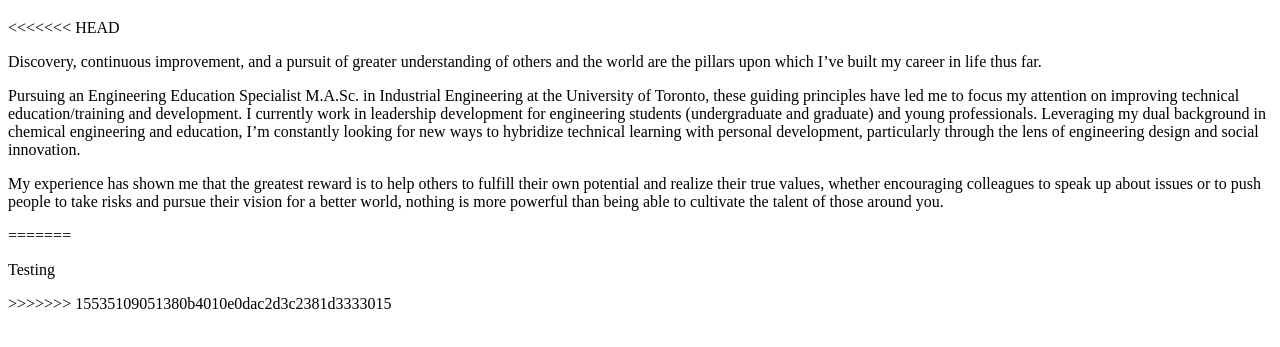
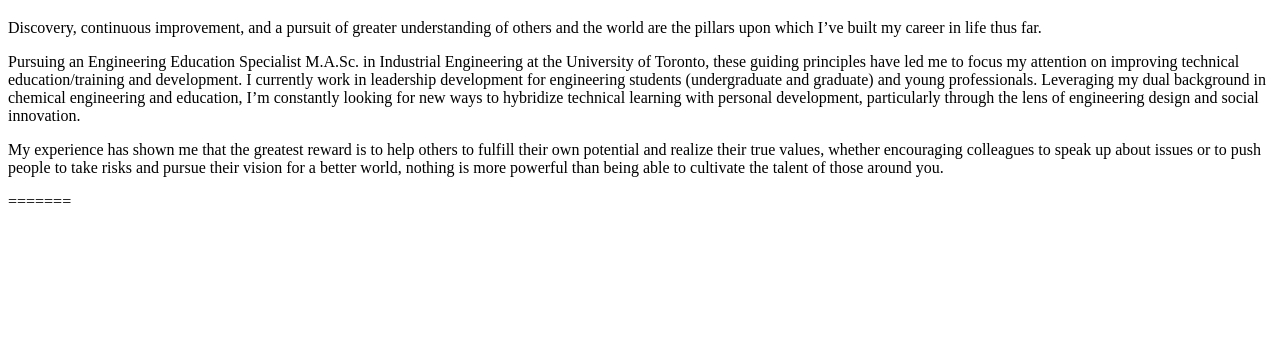
Before and after one commit to huynhalb/huynhalb.github.io, a plain HTML site: page index.html in a window 1280 px wide. Shown: the part 61-408 px from the top of the page. Drawn offline with Linux system fonts and the light colour scheme.

Commit message:
Removing Extra Gibberish

```diff
--- a/index.html
+++ b/index.html
@@ -2,7 +2,7 @@
 <html>
 <body>
 <h1>Hello World</h1>
-<<<<<<< HEAD
+
 <p>Discovery, continuous improvement,
   and a pursuit of greater understanding
   of others and the world are the pillars
@@ -32,7 +32,6 @@
   powerful than being able to cultivate the
   talent of those around you. </p>
 =======
-<p>Testing</p>
->>>>>>> 15535109051380b4010e0dac2d3c2381d3333015
+
 </body>
 </html>
```
